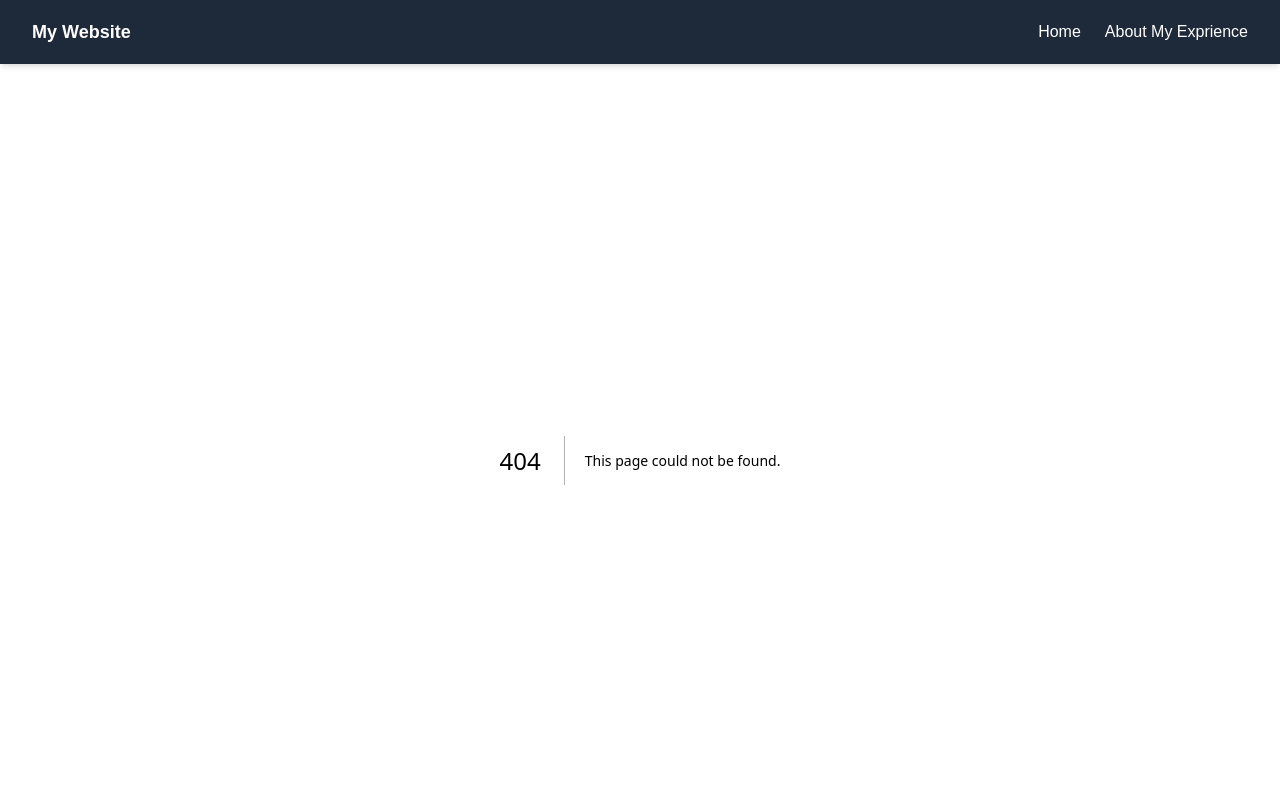
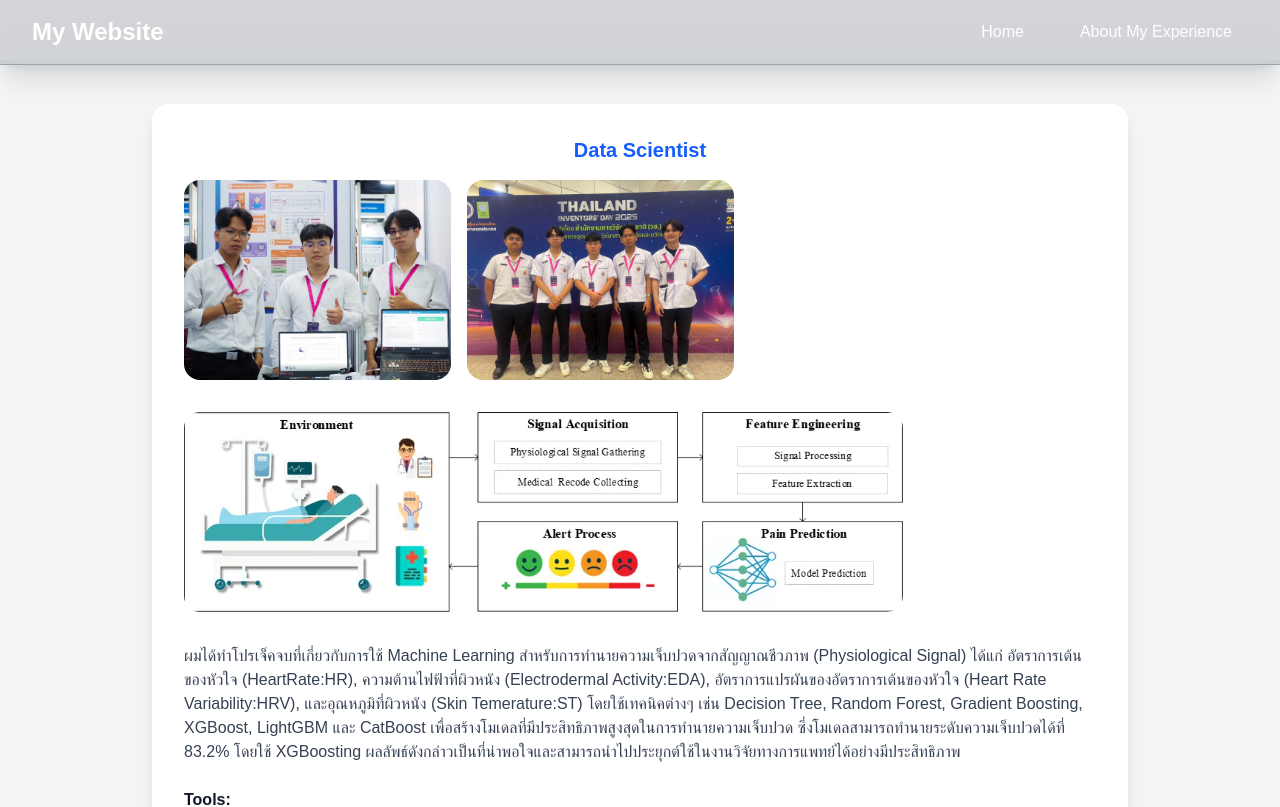
Before and after one commit to Datchthana1/MyResumeWebApplication, a Next.js app: page /Experience in a window 1280 px wide. Before the commit this address had no page. Shown: the top 807 px of the page. Built offline with nearby package versions, Linux system fonts and the light colour scheme.

Commit message:
EditLiquid-NavBar

```diff
--- a/app/Exprience/page.jsx
+++ b/app/Experience/page.jsx
@@ -3,7 +3,7 @@ import Image from "next/image";
 import CompetitionContest from "@/assets/CompetitionContest.jpg";
 import ProcedureOfDemostration from "@/assets/ProcedureOfDemostration.webp";
 import VibeInContest from "@/assets/VibeInContest.jpg";
-import { useState } from "react";
+import { useEffect, useState } from "react";
 
 const Page = () => {
   const [lightbox, setLightbox] = useState({ isOpen: false, src: null });
@@ -49,15 +49,24 @@ const Page = () => {
     }, 300);
   };
 
+  useEffect(() => {
+    if (lightbox.isOpen) {
+      document.body.classList.add("overflow-hidden");
+    } else {
+      document.body.classList.remove("overflow-hidden");
+    }
+  }, [lightbox.isOpen]);
+
   return (
-    <div className="font-sans min-h-screen bg-gray-100 text-gray-900 px-5 pt-5 space-y-6 pb-5">
+    <div className="font-sans min-h-screen bg-gray-100 text-gray-900 px-5 pt-5 space-y-6 pb-5 min-w-sc">
+      <div className="max-w-5xl mx-auto px-6 py-6 animate-fadeInUp">
         {Object.entries(Experience).map(([title, details], index) => (
           <div
             key={index}
-          className="bg-white rounded-2xl shadow-lg p-8 flex flex-col gap-4 animate-fadeInUp"
+            className="bg-white rounded-2xl shadow-lg p-8 mb-6 flex flex-col gap-4 animate-fadeInUp"
             style={{ animationDelay: `${index * 0.3}s` }}
           >
-          <h2 className="text-xl font-bold text-blue-600 text-center md:text-left">
+            <h2 className="text-xl font-bold text-blue-600 text-center md:text-center">
               {title}
             </h2>
 
@@ -113,19 +122,19 @@ const Page = () => {
             )}
           </div>
         ))}
+      </div>
 
-      {/* Lightbox overlay */}
+      {/* Lightbox overlay (ย้ายออกมาอยู่นอก max-w-5xl) */}
       {lightbox.isOpen && (
         <div
-          className={`fixed inset-0 flex items-center justify-center z-50 bg-black/30 backdrop-blur-sm ${
-            closing ? "animate-fadeOutOverlay" : "animate-fadeInOverlay"
-          }`}
+          className={`fixed inset-0 flex items-center justify-center z-50
+            bg-black/30 backdrop-blur-sm
+            ${closing ? "animate-fadeOutOverlay" : "animate-fadeInOverlay"}`}
           onClick={closeLightbox}
         >
           <div
-            className={`relative max-w-3xl max-h-[90vh] ${
-              closing ? "animate-fadeOut" : "animate-fadeInUp"
-            }`}
+            className={`relative max-w-3xl max-h-[90vh]
+              ${closing ? "animate-fadeOut" : "animate-fadeInUp"}`}
             onClick={(e) => e.stopPropagation()}
           >
             <Image
@@ -136,7 +145,7 @@ const Page = () => {
               className="rounded-3xl object-contain"
             />
             <button
-              className="absolute top-2 right-2 text-white text-3xl"
+              className="absolute top-2 right-2 text-white text-3xl cursor-pointer"
               onClick={closeLightbox}
             >
               &times;
--- a/app/globals.css
+++ b/app/globals.css
@@ -99,6 +99,29 @@
     backdrop-filter: blur(0px);
   }
 }
+
+@keyframes slideDown {
+  from {
+    opacity: 0;
+    transform: translateY(-20px) scale(0.95);
+  }
+  to {
+    opacity: 1;
+    transform: translateY(0) scale(1);
+  }
+}
+
+@keyframes slideUp {
+  from {
+    opacity: 1;
+    transform: translateY(0) scale(1);
+  }
+  to {
+    opacity: 0;
+    transform: translateY(-20px) scale(0.95);
+  }
+}
+
 .animate-fadeOutOverlay {
   animation: fadeOutOverlay 0.3s ease forwards;
 }
--- a/app/page.jsx
+++ b/app/page.jsx
@@ -10,7 +10,7 @@ export default function Portfolio() {
   return (
     <div className="font-sans min-h-screen bg-gray-100 text-gray-900 pt-5 space-y-6">
       {/* Container */}
-      <div className="max-w-5xl mx-auto px-6 py-12 animate-fadeInUp">
+      <div className="max-w-5xl mx-auto px-6 py-6 animate-fadeInUp">
         {/* Header */}
         <div className="bg-white rounded-2xl shadow-lg p-8 flex flex-col md:flex-row items-center md:items-start gap-8">
           <div className="flex flex-col  items-center min-w-fit md:items-center w-full md:w-1/3">
@@ -70,10 +70,10 @@ export default function Portfolio() {
           {/* Skills */}
           <div className="bg-white rounded-2xl shadow-lg p-6">
             <h2 className="text-xl font-bold mb-4">Programming Languages</h2>
-            <ul className="list-disc list-inside space-y-2 text-gray-700">
-              <li>Python (Intermediate)</li>
-              <li>JavaScript (Basic)</li>
-              <li>SQL (Intermediate)</li>
+            <ul className="list-none text-justify justify-around list-inside space-y-2 text-gray-700 flex flex-row ">
+              <li>Python </li>
+              <li>JavaScript</li>
+              <li>SQL</li>
             </ul>
             <h2 className="text-xl font-bold mb-4 pt-5">Language I Speak</h2>
             <ul className="list-disc list-inside space-y-2 text-gray-700">
--- a/components/Navbars.jsx
+++ b/components/Navbars.jsx
@@ -11,23 +11,35 @@ export default function Navbar() {
     setTimeout(() => {
       setIsOpen(false);
       setClosing(false);
-    }, 300); // ระยะเวลาให้ตรงกับ duration ของ fade-out
+    }, 300);
   };
 
   return (
-    <nav className="fixed top-0 left-0 w-full bg-gray-800 text-white shadow-md z-50">
+    <nav className="fixed top-0 left-0 w-full bg-gray-800/20 backdrop-blur-lg border-b border-gray-700/30 shadow-xl z-50">
       <div className="max-w-7xl mx-auto px-4 sm:px-6 lg:px-8">
         <div className="flex items-center justify-between h-16">
           {/* Logo */}
-          <div className="flex-shrink-0 font-bold text-lg">My Website</div>
+          <div className="flex-shrink-0">
+            <div className="font-bold text-2xl text-white hover:text-gray-200 hover:scale-105 transition-all duration-300 cursor-pointer">
+              My Website
+            </div>
+          </div>
 
           {/* Desktop Menu */}
           <div className="hidden md:flex space-x-6">
-            <Link href="/" className="block hover:text-blue-300">
-              Home
+            <Link
+              href="/"
+              className="relative text-white hover:text-gray-100 px-4 py-2 rounded-xl transition-all duration-300 group"
+            >
+              <span className="relative z-10">Home</span>
+              <div className="absolute inset-0 bg-gray-500/20 rounded-xl scale-0 group-hover:scale-100 transition-transform duration-300"></div>
             </Link>
-            <Link href="/Exprience" className="block hover:text-blue-300">
-              About My Exprience
+            <Link
+              href="/Experience"
+              className="relative text-white hover:text-gray-100 px-4 py-2 rounded-xl transition-all duration-300 group"
+            >
+              <span className="relative z-10">About My Experience</span>
+              <div className="absolute inset-0 bg-gray-500/20 rounded-xl scale-0 group-hover:scale-100 transition-transform duration-300"></div>
             </Link>
           </div>
 
@@ -35,22 +47,22 @@ export default function Navbar() {
           <div className="md:hidden">
             <button
               onClick={() => setIsOpen(!isOpen)}
-              className="focus:outline-none relative w-8 h-6 flex flex-col justify-between"
+              className="focus:outline-none relative w-8 h-8 flex flex-col justify-center items-center group"
             >
-              {/* Hamburger/X Lines */}
+              <div className="absolute inset-0 bg-gray-500/20 rounded-full scale-0 group-hover:scale-100 transition-transform duration-300"></div>
               <span
-                className={`block h-0.5 w-full bg-white transform transition-all duration-300 ${
-                  isOpen ? "rotate-45 translate-y-2.5" : ""
+                className={`block h-0.5 w-6 bg-white transform transition-all duration-300 ${
+                  isOpen ? "rotate-45 translate-y-2" : "-translate-y-2"
                 }`}
               ></span>
               <span
-                className={`block h-0.5 w-full bg-white transition-all duration-300 ${
-                  isOpen ? "opacity-0" : ""
+                className={`block h-0.5 w-6 bg-white transition-all duration-300 ${
+                  isOpen ? "opacity-0" : "opacity-100"
                 }`}
               ></span>
               <span
-                className={`block h-0.5 w-full bg-white transform transition-all duration-300 ${
-                  isOpen ? "-rotate-45 -translate-y-2.5" : ""
+                className={`block h-0.5 w-6 bg-white transform transition-all duration-300 ${
+                  isOpen ? "-rotate-45 -translate-y-2" : "translate-y-2"
                 }`}
               ></span>
             </button>
@@ -58,31 +70,40 @@ export default function Navbar() {
         </div>
       </div>
 
+      {/* Mobile Menu */}
       {isOpen && (
         <>
-          {/* Overlay คลิกปิด */}
-          <div className="fixed inset-0 z-40" onClick={handleClose}></div>
+          <div
+            className="fixed inset-0 bg-black/40 backdrop-blur-sm z-40 transition-opacity duration-300"
+            onClick={handleClose}
+          ></div>
 
-          {/* Mobile Menu */}
           <div
-            className={`fixed top-16 left-0 w-full md:hidden bg-gray-800 px-4 pt-2 pb-4 space-y-2 z-50 rounded-b-2xl ${
-              closing ? "animate-fadeOut-Navbar" : "animate-fadeInUp-Navbar"
+            className={`fixed top-20 left-4 right-4 md:hidden
+                        bg-gray-800/50 backdrop-blur-xl border border-gray-700/60
+                        rounded-3xl shadow-xl z-50 overflow-hidden
+                        ${
+                          closing
+                            ? "animate-[slideUp_0.3s_ease-in-out_forwards]"
+                            : "animate-[slideDown_0.3s_ease-in-out_forwards]"
                         }`}
           >
+            <div className="p-6 space-y-4">
               <Link
                 href="/"
-              className="block hover:text-blue-300"
+                className="flex items-center justify-center py-4 text-lg text-white hover:text-gray-100 rounded-xl bg-gray-700/30 hover:bg-gray-700/20 transition-all duration-300 transform hover:scale-105"
                 onClick={handleClose}
               >
                 Home
               </Link>
               <Link
-              href="/Exprience"
-              className="block hover:text-blue-300"
+                href="/Experience"
+                className="flex items-center justify-center py-4 text-lg text-white hover:text-gray-100 rounded-xl bg-gray-700/30 hover:bg-gray-700/20 transition-all duration-300 transform hover:scale-105"
                 onClick={handleClose}
               >
-              About My Exprience
+                About My Experience
               </Link>
+            </div>
           </div>
         </>
       )}
```
Lines whose indentation alone changed are shown as unchanged.
